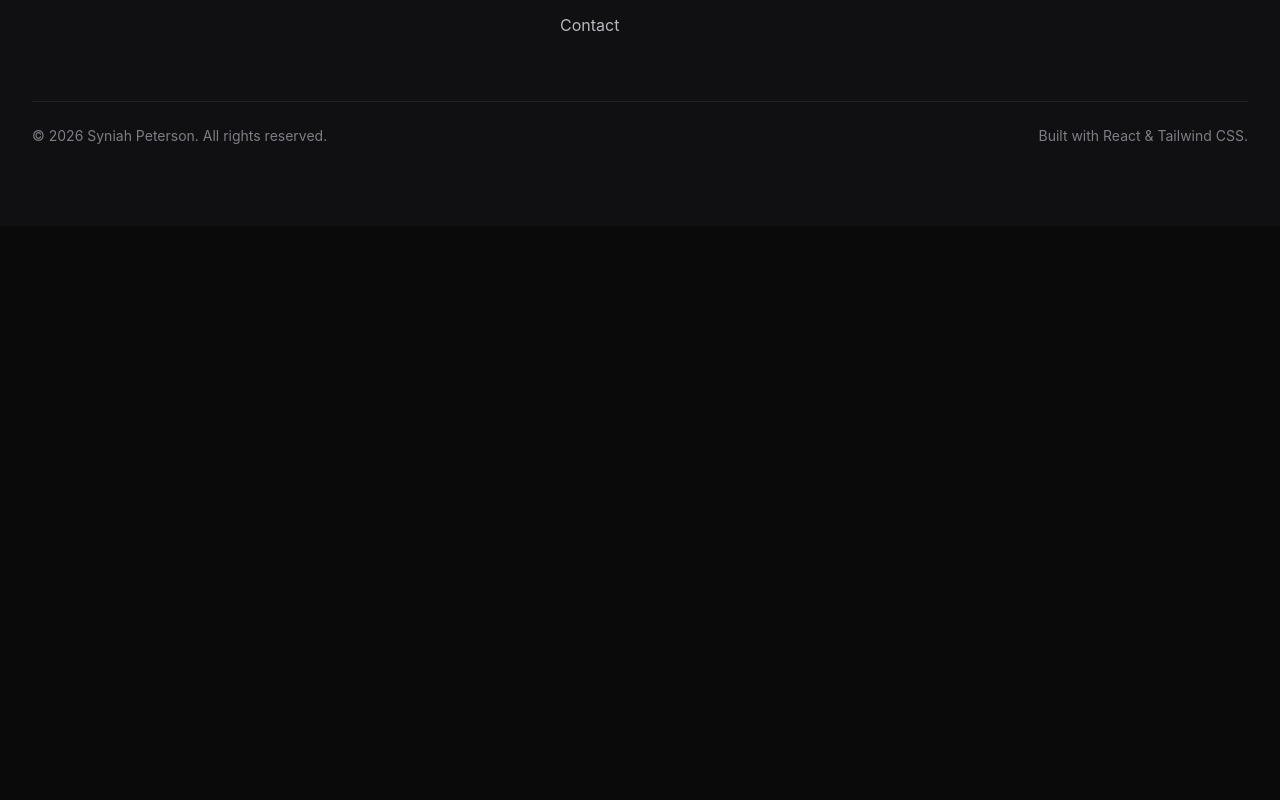
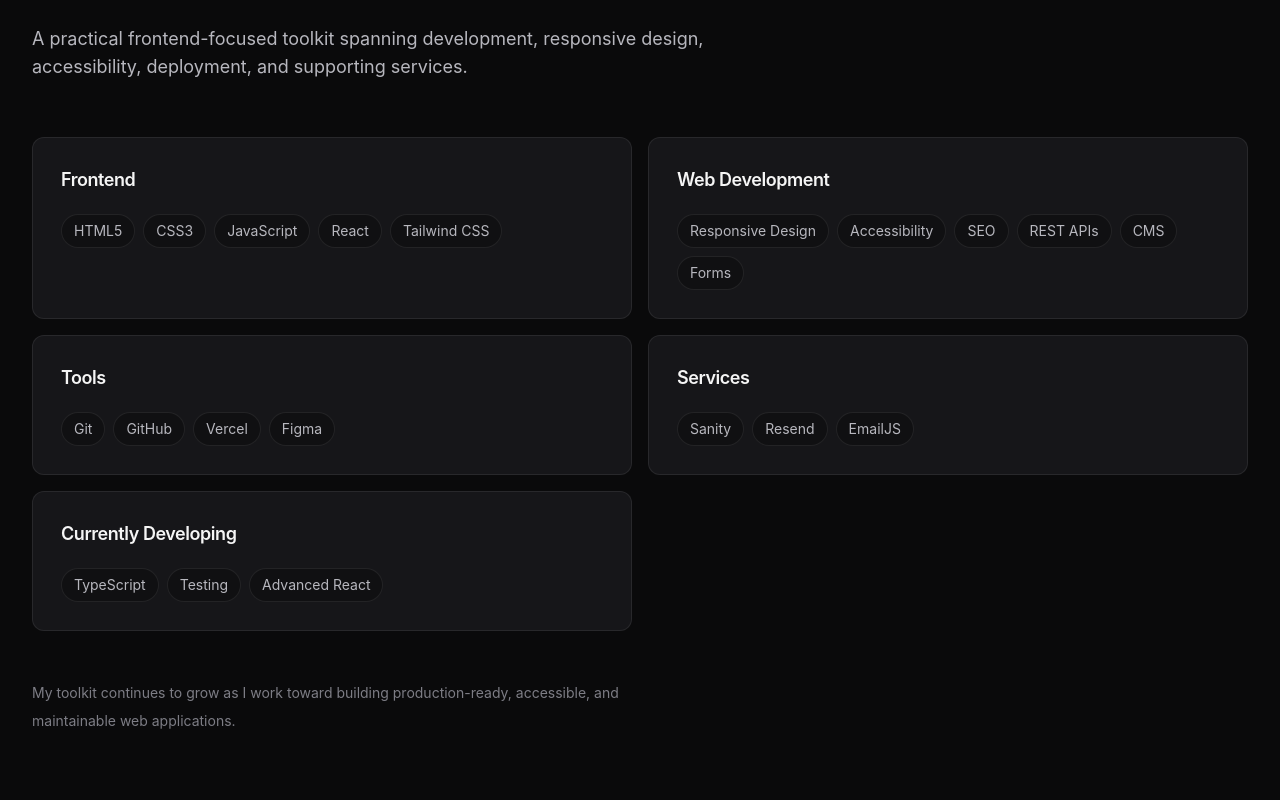
Before and after one commit to syniahpeterson/portfolio-v2, a React (Vite) app: page / in a window 1280 px wide. Shown: the part 5420-6220 px from the top of the page. Before the commit the page ends 5646 px from the top, so only its background shows below. Built offline with nearby package versions, Linux system fonts and the light colour scheme.

Commit message:
feat: add skills section

```diff
--- a/src/pages/Home.jsx
+++ b/src/pages/Home.jsx
@@ -2,6 +2,7 @@
 import WhatIDo from "../sections/WhatIDo";
 import FeaturedWork from "../sections/FeaturedWork";
 import Experience from "../sections/Experience";
+import Skills from "../sections/Skills";
 
 function Home() {
   return (
@@ -10,6 +11,7 @@
       <WhatIDo />
       <FeaturedWork />
       <Experience />
+      <Skills />
     </>
   );
 }
--- /dev/null
+++ b/src/sections/Skills.jsx
@@ -0,0 +1,52 @@
+import skills from "../data/skills";
+
+import Container from "../components/ui/Container";
+import SectionHeading from "../components/ui/SectionHeading";
+
+function Skills() {
+  return (
+    <section id="skills" className="border-t border-[var(--color-border)]">
+      <Container className="py-24 sm:py-28 lg:py-32">
+        <SectionHeading
+          number="04"
+          eyebrow="Skills"
+          title="Tools and technologies I use to build for the web."
+          description="A practical frontend-focused toolkit spanning development, responsive design, accessibility, deployment, and supporting services."
+        />
+
+        <div className="mt-14 grid gap-4 sm:grid-cols-2">
+          {skills.map((group) => (
+            <article
+              key={group.category}
+              className="rounded-[var(--radius-md)] border border-[var(--color-border)] bg-[var(--color-surface)] p-6 sm:p-7"
+            >
+              <h3 className="text-lg font-semibold tracking-tight text-[var(--color-text)]">
+                {group.category}
+              </h3>
+
+              <ul className="mt-5 flex flex-wrap gap-2">
+                {group.items.map((skill) => (
+                  <li
+                    key={skill}
+                    className="rounded-full border border-[var(--color-border)] bg-[var(--color-background-alt)] px-3 py-1.5 text-sm text-[var(--color-text-secondary)]"
+                  >
+                    {skill}
+                  </li>
+                ))}
+              </ul>
+            </article>
+          ))}
+        </div>
+
+        <div className="mt-12">
+          <p className="max-w-2xl text-sm leading-7 text-[var(--color-text-muted)]">
+            My toolkit continues to grow as I work toward building
+            production-ready, accessible, and maintainable web applications.
+          </p>
+        </div>
+      </Container>
+    </section>
+  );
+}
+
+export default Skills;
```
